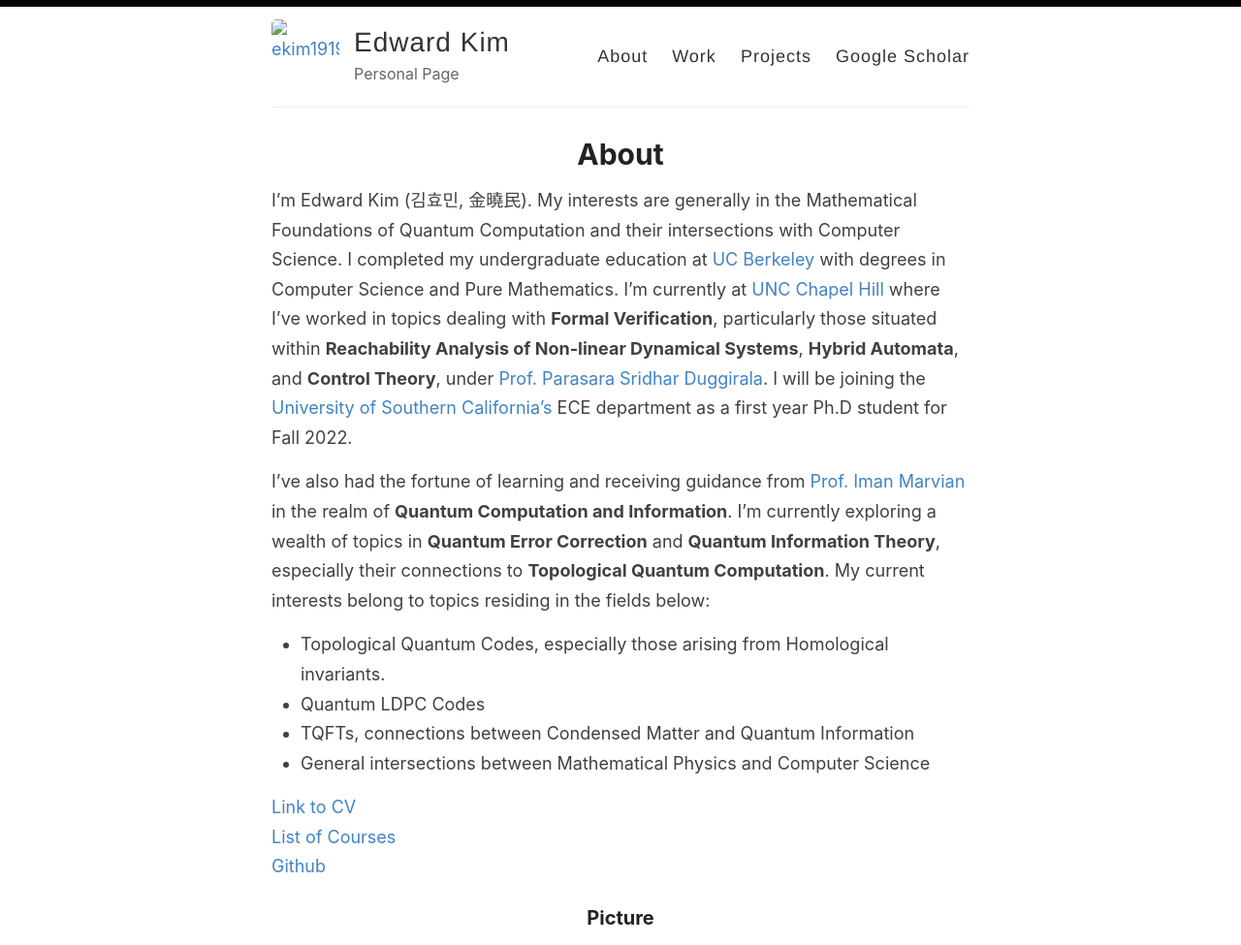
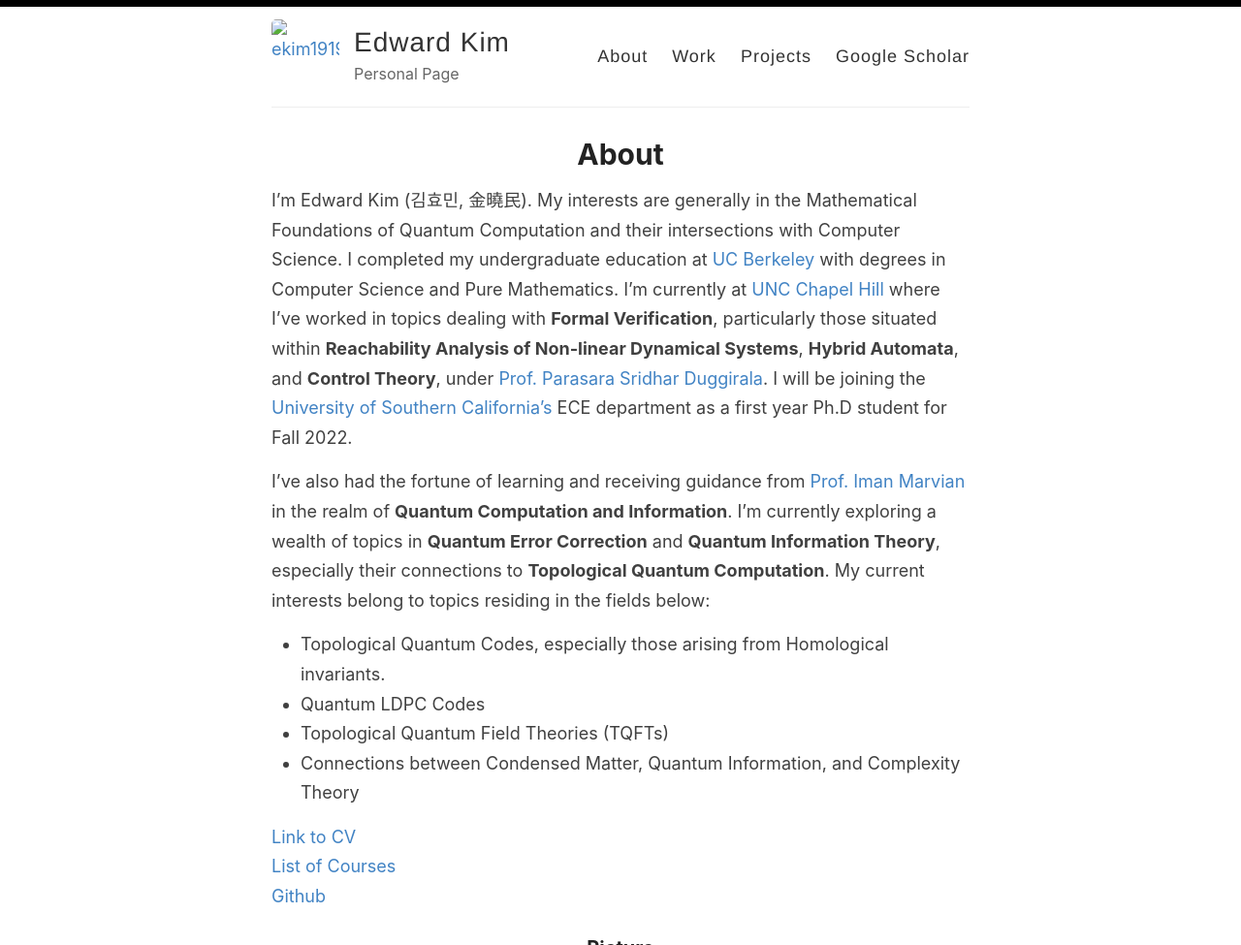
Before and after one commit to ekim1919/ekim1919.github.io, a Jekyll site: the page built from _pages/about.md, in a window 1280 px wide, cut to the strip 0-975 px from the top of the page. Shown: the whole strip at 97% size. Built offline with Jekyll 4.4.1, drawn with Linux system fonts in a browser that asks for light colours.

Commit message:
slight change to about

```diff
--- a/_pages/about.md
+++ b/_pages/about.md
@@ -14,8 +14,8 @@ redirect_from:
 
   - Topological Quantum Codes, especially those arising from Homological invariants.
   - Quantum LDPC Codes
-  - TQFTs, connections between Condensed Matter and Quantum Information
-  - General intersections between Mathematical Physics and Computer Science
+  - Topological Quantum Field Theories (TQFTs)
+  - Connections between Condensed Matter, Quantum Information, and Complexity Theory
 
 
 [Link to CV](https://github.com/ekim1919/CV/blob/master/current/EdwardKimCV.pdf)
```
